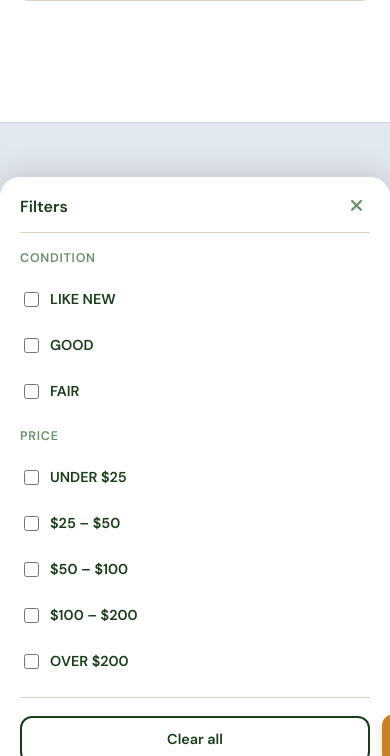
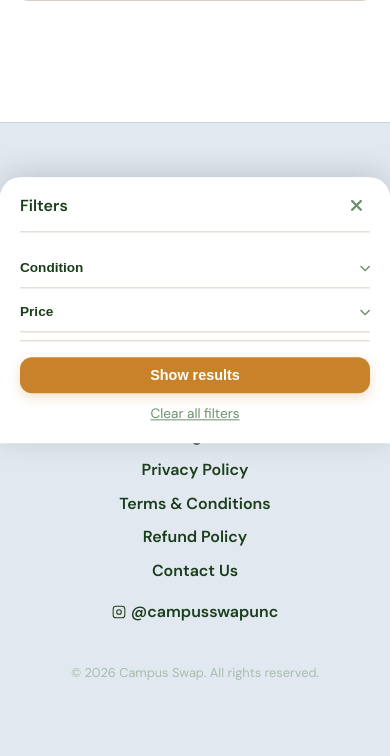
Before and after one commit to henryruss/campus-swap-live, a Flask app: page /inventory in a window 390 px wide. Shown: the part 667-1423 px from the top of the page. Run offline with Flask 3, Linux system fonts and the light colour scheme; some libraries are stand-ins or nearby versions.

Commit message:
mobile fix

```diff
--- a/static/style.css
+++ b/static/style.css
@@ -2355,15 +2355,24 @@ body.teaser-page footer { display: none; }
 }
 
 /* ── Filter form (sidebar) ── */
-.filter-group { margin-bottom: 20px; }
-.filter-group-title {
+.filter-group { margin-bottom: 4px; border-bottom: 1px solid var(--rule); }
+.filter-group-toggle {
+  width: 100%;
+  background: none;
+  border: none;
+  padding: 12px 0;
+  display: flex;
+  justify-content: space-between;
+  align-items: center;
   font-weight: 700;
-  font-size: 0.78rem;
-  text-transform: uppercase;
-  letter-spacing: 0.06em;
-  color: var(--text-muted);
-  margin-bottom: 8px;
-}
+  font-size: 0.85rem;
+  color: var(--text-main);
+  cursor: pointer;
+  text-align: left;
+}
+.filter-group-chevron { transition: transform 0.2s ease; font-size: 0.7rem; color: var(--text-muted); }
+.filter-group-toggle[aria-expanded="true"] .filter-group-chevron { transform: rotate(180deg); }
+.filter-group-body { padding-bottom: 10px; }
 .filter-check-label {
   display: flex;
   align-items: center;
@@ -2658,13 +2667,22 @@ body.teaser-page footer { display: none; }
   position: sticky;
   bottom: 0;
   background: #fff;
-  padding: 16px 0 20px;
+  padding: 16px 0 calc(16px + env(safe-area-inset-bottom, 0px));
   display: flex;
-  gap: 12px;
-  align-items: center;
+  flex-direction: column;
+  gap: 10px;
   border-top: 1px solid var(--rule);
   margin-top: 8px;
 }
+.filter-sheet-clear-link {
+  text-align: center;
+  font-size: 0.85rem;
+  color: var(--text-muted);
+  text-decoration: underline;
+  cursor: pointer;
+  padding-bottom: 2px;
+}
+.filter-sheet-clear-link:hover { color: var(--text-main); }
 
 /* ── Responsive: 900px boundary ── */
 @media (min-width: 900px) {
--- a/templates/inventory.html
+++ b/templates/inventory.html
@@ -111,7 +111,10 @@
 
         {# Condition #}
         <div class="filter-group">
-          <div class="filter-group-title">Condition</div>
+          <button type="button" class="filter-group-toggle" aria-expanded="{{ 'true' if condition_filters else 'false' }}">
+            Condition <i class="fas fa-chevron-down filter-group-chevron"></i>
+          </button>
+          <div class="filter-group-body" {% if not condition_filters %}style="display:none"{% endif %}>
             <label class="filter-check-label">
               <input type="checkbox" name="condition" value="like_new"{% if 'like_new' in condition_filters %} checked{% endif %}>
               Like New
@@ -125,10 +128,14 @@
               Fair
             </label>
           </div>
+        </div>
 
         {# Price #}
         <div class="filter-group">
-          <div class="filter-group-title">Price</div>
+          <button type="button" class="filter-group-toggle" aria-expanded="{{ 'true' if price_filters else 'false' }}">
+            Price <i class="fas fa-chevron-down filter-group-chevron"></i>
+          </button>
+          <div class="filter-group-body" {% if not price_filters %}style="display:none"{% endif %}>
             <label class="filter-check-label">
               <input type="checkbox" name="price" value="under_25"{% if 'under_25' in price_filters %} checked{% endif %}>
               Under $25
@@ -150,17 +157,22 @@
               Over $200
             </label>
           </div>
+        </div>
 
         {# Subcategory — only when a category with children is active #}
         {% if subcategories %}
         <div class="filter-group">
-          <div class="filter-group-title">Type</div>
+          <button type="button" class="filter-group-toggle" aria-expanded="{{ 'true' if active_sub else 'false' }}">
+            Type <i class="fas fa-chevron-down filter-group-chevron"></i>
+          </button>
+          <div class="filter-group-body" {% if not active_sub %}style="display:none"{% endif %}>
             {% for sub in subcategories %}
             <label class="filter-check-label">
               <input type="checkbox" name="subcategory" value="{{ sub.id }}"{% if active_sub == sub.id %} checked{% endif %}>
               {{ sub.name }}
             </label>
             {% endfor %}
+          </div>
         </div>
         {% endif %}
 
@@ -298,7 +310,10 @@
     <input type="hidden" name="sort" value="{{ sort_val }}">
 
     <div class="filter-group">
-      <div class="filter-group-title">Condition</div>
+      <button type="button" class="filter-group-toggle" aria-expanded="{{ 'true' if condition_filters else 'false' }}">
+        Condition <i class="fas fa-chevron-down filter-group-chevron"></i>
+      </button>
+      <div class="filter-group-body" {% if not condition_filters %}style="display:none"{% endif %}>
         <label class="filter-check-label">
           <input type="checkbox" name="condition" value="like_new"{% if 'like_new' in condition_filters %} checked{% endif %}>
           Like New
@@ -312,9 +327,13 @@
           Fair
         </label>
       </div>
+    </div>
 
     <div class="filter-group">
-      <div class="filter-group-title">Price</div>
+      <button type="button" class="filter-group-toggle" aria-expanded="{{ 'true' if price_filters else 'false' }}">
+        Price <i class="fas fa-chevron-down filter-group-chevron"></i>
+      </button>
+      <div class="filter-group-body" {% if not price_filters %}style="display:none"{% endif %}>
         <label class="filter-check-label">
           <input type="checkbox" name="price" value="under_25"{% if 'under_25' in price_filters %} checked{% endif %}>
           Under $25
@@ -336,10 +355,14 @@
           Over $200
         </label>
       </div>
+    </div>
 
     {% if subcategories %}
     <div class="filter-group">
-      <div class="filter-group-title">Type</div>
+      <button type="button" class="filter-group-toggle" aria-expanded="{{ 'true' if active_sub else 'false' }}">
+        Type <i class="fas fa-chevron-down filter-group-chevron"></i>
+      </button>
+      <div class="filter-group-body" {% if not active_sub %}style="display:none"{% endif %}>
         {% for sub in subcategories %}
         <label class="filter-check-label">
           <input type="checkbox" name="subcategory" value="{{ sub.id }}"{% if active_sub == sub.id %} checked{% endif %}>
@@ -347,14 +370,15 @@
         </label>
         {% endfor %}
       </div>
+    </div>
     {% endif %}
 
     <div class="shop-filter-sheet-footer">
+      <button type="submit" class="btn btn-primary" style="width:100%;">Show results</button>
       {%- set clear_parts = [] -%}
       {%- if current_store -%}{%- set _ = clear_parts.append('store=' ~ current_store) -%}{%- endif -%}
       {%- if active_cat -%}{%- set _ = clear_parts.append('category_id=' ~ active_cat) -%}{%- endif -%}
-      <a href="/inventory{% if clear_parts %}?{{ clear_parts | join('&') }}{% endif %}" class="btn btn-outline" style="flex:0 0 auto;">Clear all</a>
-      <button type="submit" class="btn btn-primary" style="flex:1;">Show results</button>
+      <a href="/inventory{% if clear_parts %}?{{ clear_parts | join('&') }}{% endif %}" class="filter-sheet-clear-link">Clear all filters</a>
     </div>
   </form>
 </div>
@@ -490,6 +514,16 @@
     if (e.key === 'Escape') closeSheet();
   });
 
+  /* ── Collapsible filter groups ── */
+  document.addEventListener('click', function(e) {
+    var btn = e.target.closest('.filter-group-toggle');
+    if (!btn) return;
+    var body = btn.nextElementSibling;
+    var expanded = btn.getAttribute('aria-expanded') === 'true';
+    btn.setAttribute('aria-expanded', expanded ? 'false' : 'true');
+    body.style.display = expanded ? 'none' : '';
+  });
+
   /* Mobile sheet "Show results" — fetch + close sheet */
   var mobileForm = document.getElementById('filter-form-mobile');
   if (mobileForm) {
--- a/templates/layout.html
+++ b/templates/layout.html
@@ -2,7 +2,7 @@
 <html lang="en">
 <head>
     <meta charset="UTF-8">
-    <meta name="viewport" content="width=device-width, initial-scale=1.0">
+    <meta name="viewport" content="width=device-width, initial-scale=1.0, viewport-fit=cover">
 
     <!-- Primary Meta Tags -->
     <title>Campus Swap - Sustainable Buy & Sell College Furniture | Keep It Out of Landfills</title>
```
Lines whose indentation alone changed are shown as unchanged.
